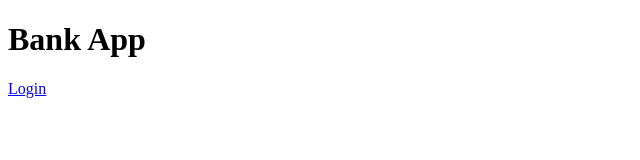
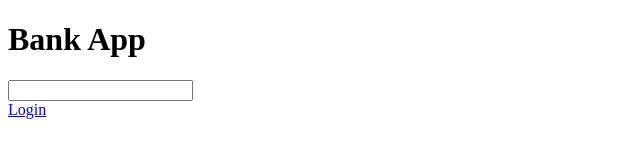
Before and after one commit to 17clouds/Bank_App, a website: page Bank/index.html in a window 1280 px wide. Shown: the whole page, without its empty margins (0-640 px from the left). Drawn offline with Linux system fonts and the light colour scheme.

Commit message:
start part 'forms' of project

```diff
--- a/Bank/index.html
+++ b/Bank/index.html
@@ -13,6 +13,9 @@
 
     <template id="login">
         <h1>Bank App</h1>
+
+        <input id="username" name="username" type="text">
+
         <section>
             <a href="/dashboard" onclick="onLinkClick(event)" >Login</a>
         </section>
```
Also changed, not shown: Bank/package.json (added, +11 -0 lines), 1 other file.
